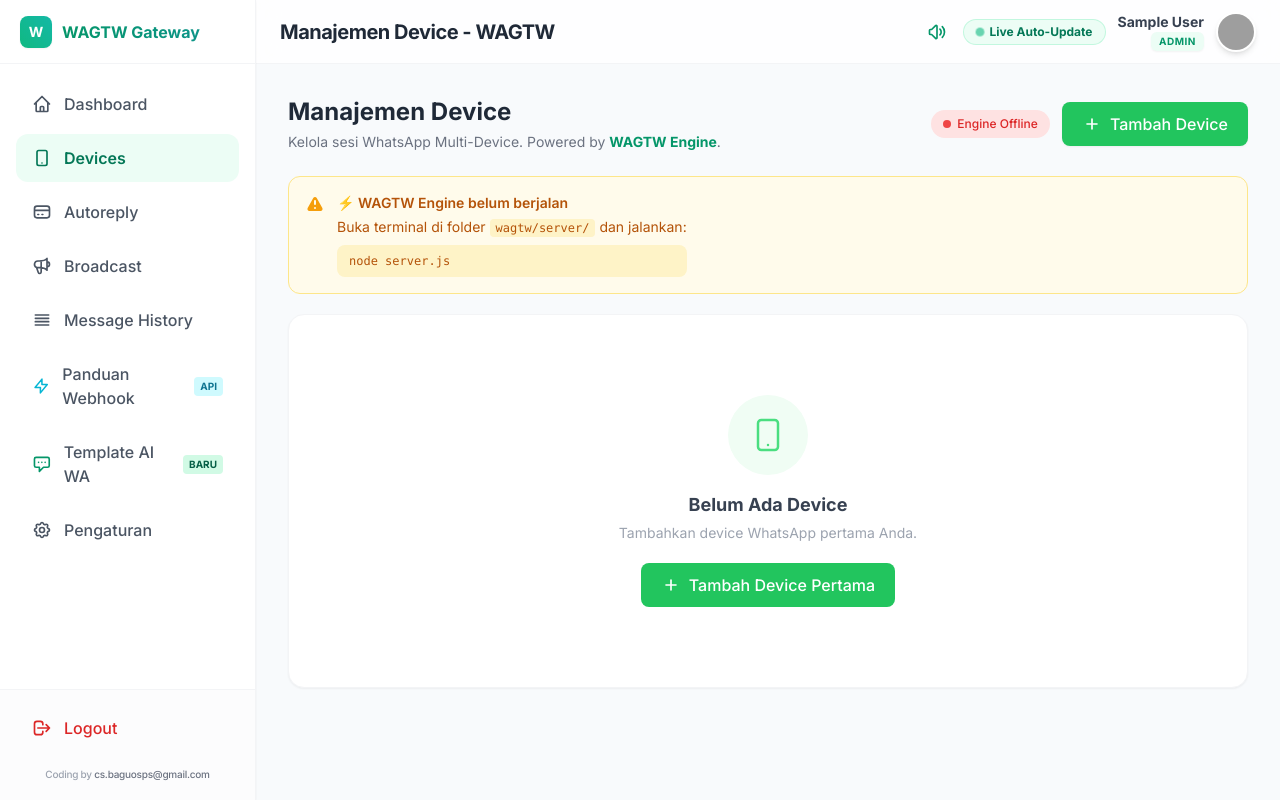
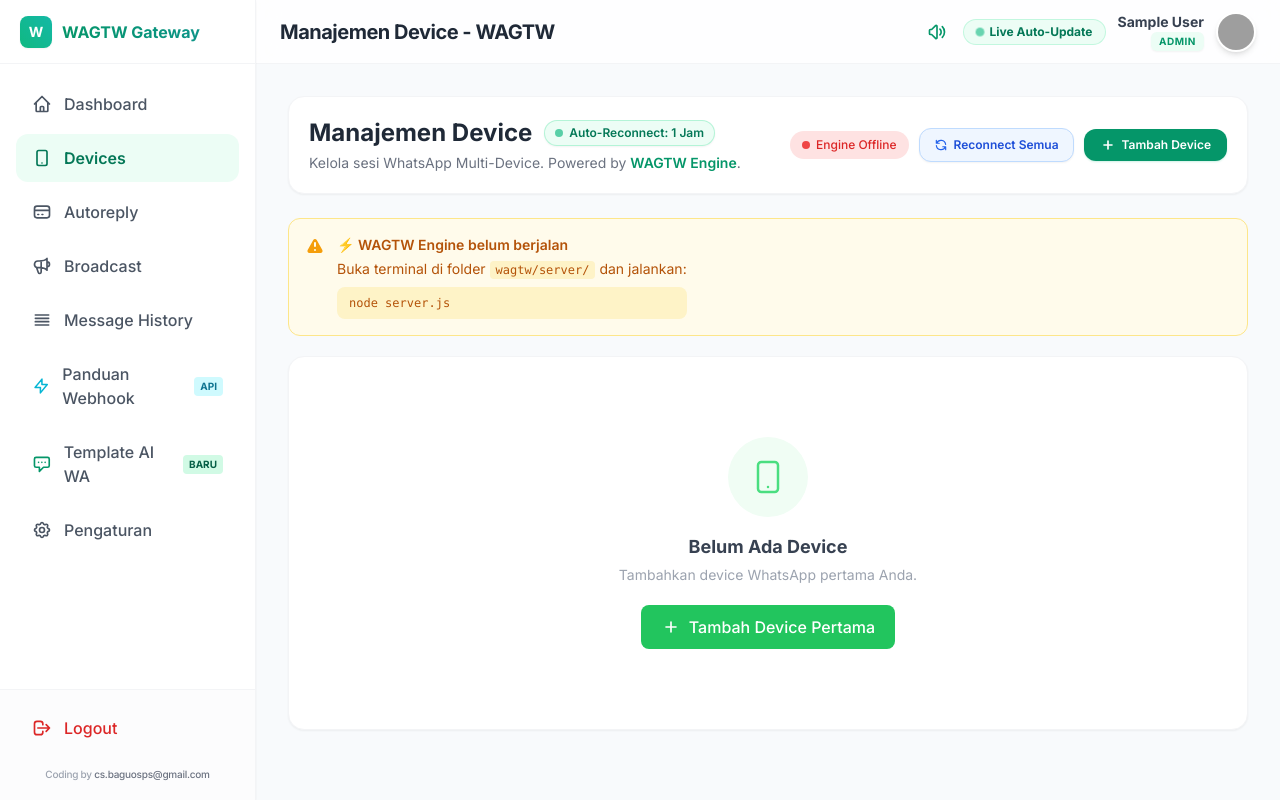
Before and after one commit to csbaguosps-stack/wagtw, a PHP site: page /wagtw/device in a window 1280 px wide. Run offline with PHP 8.4, Linux system fonts and the light colour scheme; the visitor is signed in with stand-in values (Sample User, id 1); data comes from the database, SQL or seed files in the repository; data that the repository does not hold is empty; some libraries are stand-ins or nearby versions; grey boxes are pictures that could not be loaded.

Commit message:
Fix auto-reconnect, keep-alive heartbeat, hourly watchdog, and full page reload on reconnect

```diff
--- a/app/controllers/Device.php
+++ b/app/controllers/Device.php
@@ -506,7 +506,20 @@ class Device extends Controller {
         $sessionId = $_POST['session_id'] ?? '';
         if (empty($sessionId)) { echo json_encode(['status' => 'error', 'message' => 'session_id diperlukan']); return; }
 
-        $result = $this->callNode('POST', '/api/session/start', ['sessionId' => $sessionId, 'forceNew' => true]);
+        $result = $this->callNode('POST', '/api/session/reconnect', ['sessionId' => $sessionId]);
+        if ($result === null) {
+            echo json_encode(['status' => 'engine_offline', 'message' => 'WAGTW Engine offline. Jalankan: node server.js']); return;
+        }
+        echo json_encode($result);
+    }
+
+    // ─── autoReconnectCron() ───────────────────────────────────────────────
+    // URL ini dapat dipanggil via Cron Job cPanel / Task Scheduler setiap 1 jam:
+    // curl http://domain/wagtw/public/device/autoReconnectCron
+    public function autoReconnectCron()
+    {
+        header('Content-Type: application/json');
+        $result = $this->callNode('POST', '/api/reconnect-all', []);
         if ($result === null) {
             echo json_encode(['status' => 'engine_offline', 'message' => 'WAGTW Engine offline.']); return;
         }
--- a/app/views/device/index.php
+++ b/app/views/device/index.php
@@ -23,14 +23,19 @@ if ($dbModels) {
 ?>
 
 <!-- ─── Page Header ─────────────────────────────────────────────────────────── -->
-<div class="mb-6 flex flex-col md:flex-row md:items-center justify-between gap-4">
+<div class="mb-6 flex flex-col xl:flex-row xl:items-center justify-between gap-4 bg-white p-5 rounded-2xl border border-gray-100 shadow-sm">
     <div>
-        <h2 class="text-2xl font-bold text-gray-800">Manajemen Device</h2>
-        <p class="text-sm text-gray-500 mt-1">Kelola sesi WhatsApp Multi-Device. Powered by <strong class="text-emerald-600">WAGTW Engine</strong>.</p>
+        <div class="flex items-center gap-3 flex-wrap">
+            <h2 class="text-2xl font-bold text-gray-800">Manajemen Device</h2>
+            <span class="inline-flex items-center gap-1.5 text-xs font-semibold text-emerald-700 bg-emerald-50 border border-emerald-200/80 px-2.5 py-1 rounded-full shadow-sm" title="Engine otomatis melakukan auto-reconnect dan health check setiap 1 jam">
+                <span class="w-2 h-2 bg-emerald-500 rounded-full animate-pulse"></span> Auto-Reconnect: 1 Jam
+            </span>
+        </div>
+        <p class="text-sm text-gray-500 mt-1">Kelola sesi WhatsApp Multi-Device. Powered by <strong class="text-emerald-600 font-semibold">WAGTW Engine</strong>.</p>
     </div>
-    <div class="flex items-center gap-3">
+    <div class="flex items-center gap-2.5 flex-wrap">
         <?php if(!empty($data['filter_users'])): ?>
-        <select name="filter_user" onchange="loadPage('<?= BASEURL ?>/device?filter_user='+this.value)" class="bg-white border border-gray-200 text-sm rounded-lg px-3 py-2 outline-none focus:ring-2 focus:ring-green-400">
+        <select name="filter_user" onchange="window.location.href='<?= BASEURL ?>/device?filter_user='+this.value" class="bg-gray-50 hover:bg-white border border-gray-200 text-sm rounded-xl px-3 py-2 outline-none focus:ring-2 focus:ring-green-400 font-medium text-gray-700 transition">
             <option value="all" <?= $data['current_filter'] === 'all' ? 'selected' : '' ?>>Semua Device</option>
             <?php foreach($data['filter_users'] as $fu): ?>
             <option value="<?= $fu['id'] ?>" <?= $data['current_filter'] == $fu['id'] ? 'selected' : '' ?>>
@@ -40,12 +45,18 @@ if ($dbModels) {
         </select>
         <?php endif; ?>
 
-        <span id="engineBadge" class="inline-flex items-center gap-1.5 text-xs font-medium text-gray-500 bg-gray-100 px-3 py-1.5 rounded-full">
+        <span id="engineBadge" class="inline-flex items-center gap-1.5 text-xs font-semibold text-gray-500 bg-gray-100 px-3 py-2 rounded-xl border border-gray-200/60">
             <span class="w-2 h-2 bg-gray-400 rounded-full animate-pulse"></span> Cek Engine...
         </span>
+        <button onclick="doReconnectAll()"
+                title="Hubungkan ulang / segarkan seluruh device terdaftar"
+                class="inline-flex items-center gap-1.5 bg-blue-50 hover:bg-blue-100 text-blue-700 border border-blue-200 text-xs font-semibold px-3.5 py-2 rounded-xl transition shadow-sm active:scale-95">
+            <svg class="w-3.5 h-3.5 text-blue-600" fill="none" stroke="currentColor" viewBox="0 0 24 24"><path stroke-linecap="round" stroke-linejoin="round" stroke-width="2" d="M4 4v5h.582m15.356 2A8.001 8.001 0 004.582 9m0 0H9m11 11v-5h-.581m0 0a8.003 8.003 0 01-15.357-2m15.357 2H15"/></svg>
+            Reconnect Semua
+        </button>
         <button onclick="openModal('addDeviceModal')"
-                class="bg-green-500 hover:bg-green-600 text-white font-medium rounded-lg px-5 py-2.5 transition transform hover:scale-[1.02] shadow-sm flex items-center gap-2">
-            <svg class="w-5 h-5" fill="none" stroke="currentColor" viewBox="0 0 24 24"><path stroke-linecap="round" stroke-linejoin="round" stroke-width="2" d="M12 6v6m0 0v6m0-6h6m-6 0H6"/></svg>
+                class="bg-emerald-600 hover:bg-emerald-700 text-white font-semibold text-xs px-4 py-2 rounded-xl transition shadow-sm shadow-emerald-500/20 active:scale-95 flex items-center gap-1.5">
+            <svg class="w-4 h-4" fill="none" stroke="currentColor" viewBox="0 0 24 24"><path stroke-linecap="round" stroke-linejoin="round" stroke-width="2.5" d="M12 6v6m0 0v6m0-6h6m-6 0H6"/></svg>
             Tambah Device
         </button>
     </div>
@@ -131,13 +142,23 @@ if ($dbModels) {
                 <!-- Actions -->
                 <td class="px-4 py-3.5 text-right">
                     <div class="flex items-center justify-end gap-1.5 flex-wrap">
-                        <!-- Primary Button: Scan QR or Reconnect -->
+                        <!-- Reconnect Button -->
                         <button onclick="doReconnect('<?= htmlspecialchars($dev['session_id']) ?>')"
-                                title="<?= $dev['status'] === 'connected' ? 'Hubungkan Ulang' : 'Scan QR WhatsApp' ?>"
-                                class="inline-flex items-center gap-1.5 <?= $dev['status'] === 'connected' ? 'bg-blue-600 hover:bg-blue-700 text-white shadow-blue-500/20' : 'bg-emerald-600 hover:bg-emerald-700 text-white shadow-emerald-500/25 animate-pulse' ?> text-xs font-semibold px-3 py-1.5 rounded-lg transition shadow-sm active:scale-95">
+                                title="Hubungkan Ulang Sesi WhatsApp"
+                                class="inline-flex items-center gap-1.5 bg-blue-600 hover:bg-blue-700 text-white shadow-blue-500/20 text-xs font-semibold px-3 py-1.5 rounded-lg transition shadow-sm active:scale-95">
+                            <svg class="w-3.5 h-3.5" fill="none" stroke="currentColor" viewBox="0 0 24 24"><path stroke-linecap="round" stroke-linejoin="round" stroke-width="2" d="M4 4v5h.582m15.356 2A8.001 8.001 0 004.582 9m0 0H9m11 11v-5h-.581m0 0a8.003 8.003 0 01-15.357-2m15.357 2H15"/></svg>
+                            Reconnect
+                        </button>
+
+                        <!-- Scan QR Button (jika belum terhubung atau ingin scan baru) -->
+                        <?php if ($dev['status'] !== 'connected'): ?>
+                        <button onclick="scanQR('<?= htmlspecialchars($dev['session_id']) ?>', false)"
+                                title="Scan QR Code WhatsApp"
+                                class="inline-flex items-center gap-1.5 bg-emerald-600 hover:bg-emerald-700 text-white shadow-emerald-500/25 text-xs font-semibold px-3 py-1.5 rounded-lg transition shadow-sm active:scale-95 animate-pulse">
                             <svg class="w-3.5 h-3.5" fill="none" stroke="currentColor" viewBox="0 0 24 24"><path stroke-linecap="round" stroke-linejoin="round" stroke-width="2" d="M12 4v1m6 11h2m-6 0h-2v4m0-11v3m0 0h.01M12 12h4.01M16 20h4M4 12h4m12 0h.01M5 8h2a1 1 0 001-1V5a1 1 0 00-1-1H5a1 1 0 00-1 1v2a1 1 0 001 1zm12 0h2a1 1 0 001-1V5a1 1 0 00-1-1h-2a1 1 0 00-1 1v2a1 1 0 001 1zM5 20h2a1 1 0 001-1v-2a1 1 0 00-1-1H5a1 1 0 00-1 1v2a1 1 0 001 1z"/></svg>
-                            <?= $dev['status'] === 'connected' ? 'Reconnect' : 'Scan QR' ?>
+                            Scan QR
                         </button>
+                        <?php endif; ?>
 
                         <!-- Disconnect -->
                         <?php if ($dev['status'] === 'connected'): ?>
@@ -152,15 +173,15 @@ if ($dbModels) {
                         <!-- Token -->
                         <button onclick="openTokenModal(<?= $dev['id'] ?>, '<?= htmlspecialchars($dev['name'], ENT_QUOTES) ?>')"
                                 title="API Token"
-                                class="inline-flex items-center gap-1 bg-gray-100 hover:bg-gray-200 text-gray-700 text-xs font-medium px-2.5 py-1.5 rounded-lg transition">
-                            <svg class="w-3.5 h-3.5 text-gray-500" fill="none" stroke="currentColor" viewBox="0 0 24 24"><path stroke-linecap="round" stroke-linejoin="round" stroke-width="2" d="M15 7a2 2 0 012 2m4 0a6 6 0 01-7.743 5.743L11 17H9v2H7v2H4a1 1 0 01-1-1v-2.586a1 1 0 01.293-.707l5.964-5.964A6 6 0 1121 9z"/></svg>
+                                class="inline-flex items-center gap-1 bg-white hover:bg-gray-50 text-gray-700 border border-gray-200 text-xs font-semibold px-2.5 py-1.5 rounded-lg transition active:scale-95 shadow-sm">
+                            <svg class="w-3.5 h-3.5 text-gray-400" fill="none" stroke="currentColor" viewBox="0 0 24 24"><path stroke-linecap="round" stroke-linejoin="round" stroke-width="2" d="M15 7a2 2 0 012 2m4 0a6 6 0 01-7.743 5.743L11 17H9v2H7v2H4a1 1 0 01-1-1v-2.586a1 1 0 01.293-.707l5.964-5.964A6 6 0 1121 9z"/></svg>
                             Token
                         </button>
 
                         <!-- AI Setting -->
                         <button onclick="openAiModal(<?= $dev['id'] ?>, '<?= htmlspecialchars($dev['name'], ENT_QUOTES) ?>')"
                                 title="Pengaturan AI Auto-Reply"
-                                class="inline-flex items-center gap-1 bg-purple-50 hover:bg-purple-100 text-purple-700 border border-purple-200 text-xs font-semibold px-2.5 py-1.5 rounded-lg transition">
+                                class="inline-flex items-center gap-1 bg-purple-50 hover:bg-purple-100 text-purple-700 border border-purple-200 text-xs font-semibold px-2.5 py-1.5 rounded-lg transition active:scale-95 shadow-sm">
                             <svg class="w-3.5 h-3.5 text-purple-600" fill="none" stroke="currentColor" viewBox="0 0 24 24"><path stroke-linecap="round" stroke-linejoin="round" stroke-width="2" d="M9.75 17L9 20l-1 1h8l-1-1-.75-3M3 13h18M5 17H3a2 2 0 01-2-2V5a2 2 0 012-2h16a2 2 0 012 2v10a2 2 0 01-2 2h-2"/></svg>
                             AI
                         </button>
@@ -168,7 +189,7 @@ if ($dbModels) {
                         <!-- AI Data -->
                         <button onclick="openAiDataModal(<?= $dev['id'] ?>, '<?= htmlspecialchars($dev['name'], ENT_QUOTES) ?>')"
                                 title="Knowledge Base AI"
-                                class="inline-flex items-center gap-1 bg-teal-50 hover:bg-teal-100 text-teal-700 border border-teal-200 text-xs font-semibold px-2.5 py-1.5 rounded-lg transition">
+                                class="inline-flex items-center gap-1 bg-teal-50 hover:bg-teal-100 text-teal-700 border border-teal-200 text-xs font-semibold px-2.5 py-1.5 rounded-lg transition active:scale-95 shadow-sm">
                             <svg class="w-3.5 h-3.5 text-teal-600" fill="none" stroke="currentColor" viewBox="0 0 24 24"><path stroke-linecap="round" stroke-linejoin="round" stroke-width="2" d="M4 7v10c0 2.21 3.582 4 8 4s8-1.79 8-4V7M4 7c0 2.21 3.582 4 8 4s8-1.79 8-4M4 7c0-2.21 3.582-4 8-4s8 1.79 8 4"/></svg>
                             Data
                         </button>
@@ -176,14 +197,14 @@ if ($dbModels) {
                         <!-- Edit -->
                         <button onclick="openEditDeviceModal(<?= $dev['id'] ?>, '<?= htmlspecialchars($dev['name'], ENT_QUOTES) ?>')"
                                 title="Edit Nama Device"
-                                class="inline-flex items-center p-1.5 bg-gray-100 hover:bg-blue-50 hover:text-blue-600 text-gray-500 rounded-lg transition">
+                                class="inline-flex items-center p-1.5 bg-white hover:bg-blue-50 hover:text-blue-600 text-gray-400 border border-gray-200 rounded-lg transition active:scale-95 shadow-sm">
                             <svg class="w-3.5 h-3.5" fill="none" stroke="currentColor" viewBox="0 0 24 24"><path stroke-linecap="round" stroke-linejoin="round" stroke-width="2" d="M11 5H6a2 2 0 00-2 2v11a2 2 0 002 2h11a2 2 0 002-2v-5m-1.414-9.414a2 2 0 112.828 2.828L11.828 15H9v-2.828l8.586-8.586z"/></svg>
                         </button>
 
                         <!-- Delete -->
                         <button onclick="deleteDevice(<?= $dev['id'] ?>)"
                                 title="Hapus Device"
-                                class="inline-flex items-center p-1.5 bg-gray-100 hover:bg-red-50 hover:text-red-600 text-gray-500 rounded-lg transition">
+                                class="inline-flex items-center p-1.5 bg-white hover:bg-rose-50 hover:text-rose-600 text-gray-400 border border-gray-200 rounded-lg transition active:scale-95 shadow-sm">
                             <svg class="w-3.5 h-3.5" fill="none" stroke="currentColor" viewBox="0 0 24 24"><path stroke-linecap="round" stroke-linejoin="round" stroke-width="2" d="M19 7l-.867 12.142A2 2 0 0116.138 21H7.862a2 2 0 01-1.995-1.858L5 7m5 4v6m4-6v6m1-10V4a1 1 0 00-1-1h-4a1 1 0 00-1 1v3M4 7h16"/></svg>
                         </button>
                     </div>
@@ -810,13 +831,7 @@ if ($dbModels) {
     window.closeModal = id => $('#' + id).removeClass('flex').addClass('hidden');
 
     function reloadPage() {
-        if (typeof window.loadPage === 'function') {
-            const currentFilter = $('select[name="filter_user"]').val() || '<?= $data['current_filter'] ?? 'all' ?>';
-            const url = BASEURL + '/device' + (currentFilter && currentFilter !== 'all' ? '?filter_user=' + currentFilter : '');
-            window.loadPage(url, false);
-        } else {
-            location.reload();
-        }
+        window.location.reload();
     }
 
     // ── Add Device ────────────────────────────────────────────────────────
@@ -879,9 +894,93 @@ if ($dbModels) {
         });
     };
 
-    // ── Reconnect ─────────────────────────────────────────────────────────
+    // ── Reconnect Tunggal ──────────────────────────────────────────────────
     window.doReconnect = function (sessionId) {
-        scanQR(sessionId, true);
+        Swal.fire({
+            title: 'Menghubungkan Ulang...',
+            text: 'Mencoba reconnect perangkat dengan WhatsApp. Seluruh halaman akan otomatis dimuat ulang...',
+            icon: 'info',
+            allowOutsideClick: false,
+            showConfirmButton: false,
+            didOpen: () => Swal.showLoading()
+        });
+
+        $.ajax({
+            url: BASEURL + '/device/reconnect',
+            type: 'POST',
+            data: { session_id: sessionId },
+            dataType: 'json',
+            success(res) {
+                if (res.status === 'need_qr') {
+                    Swal.close();
+                    scanQR(sessionId, false);
+                } else {
+                    Swal.fire({
+                        icon: res.status === 'success' ? 'success' : 'info',
+                        title: res.status === 'success' ? 'Berhasil Reconnect!' : 'Pemberitahuan',
+                        text: (res.message || 'Perangkat dihubungkan ulang.') + ' Memuat ulang seluruh halaman...',
+                        timer: 1000,
+                        showConfirmButton: false
+                    }).then(() => {
+                        window.location.reload();
+                    });
+                }
+            },
+            error() {
+                // Jika error timeout atau jaringan, tetap reload halaman penuh agar melihat status terkini
+                Swal.fire({
+                    icon: 'warning',
+                    title: 'Memperbarui Halaman...',
+                    text: 'Memuat ulang seluruh halaman...',
+                    timer: 1000,
+                    showConfirmButton: false
+                }).then(() => {
+                    window.location.reload();
+                });
+            }
+        });
+    };
+
+    // ── Reconnect Semua Device ─────────────────────────────────────────────
+    window.doReconnectAll = function () {
+        Swal.fire({
+            title: 'Reconnect Semua Device?',
+            text: 'Engine akan menyegarkan seluruh koneksi WhatsApp dan memuat ulang seluruh halaman.',
+            icon: 'question',
+            showCancelButton: true,
+            confirmButtonColor: '#2563eb',
+            confirmButtonText: 'Ya, Reconnect Semua!',
+            cancelButtonText: 'Batal'
+        }).then(r => {
+            if (!r.isConfirmed) return;
+            Swal.fire({
+                title: 'Memproses Reconnect...',
+                text: 'Menghubungkan ulang semua perangkat. Seluruh halaman akan otomatis dimuat ulang...',
+                allowOutsideClick: false,
+                showConfirmButton: false,
+                didOpen: () => Swal.showLoading()
+            });
+
+            $.ajax({
+                url: BASEURL + '/device/autoReconnectCron',
+                type: 'POST',
+                dataType: 'json',
+                success(res) {
+                    Swal.fire({
+                        icon: 'success',
+                        title: 'Berhasil Reconnect Semua!',
+                        text: (res.message || 'Koneksi disegarkan.') + ' Memuat ulang seluruh halaman...',
+                        timer: 1000,
+                        showConfirmButton: false
+                    }).then(() => {
+                        window.location.reload();
+                    });
+                },
+                error() {
+                    window.location.reload();
+                }
+            });
+        });
     };
 
     // ── Disconnect ────────────────────────────────────────────────────────
```
Also changed, not shown: server/server.js (+179 -22 lines).
